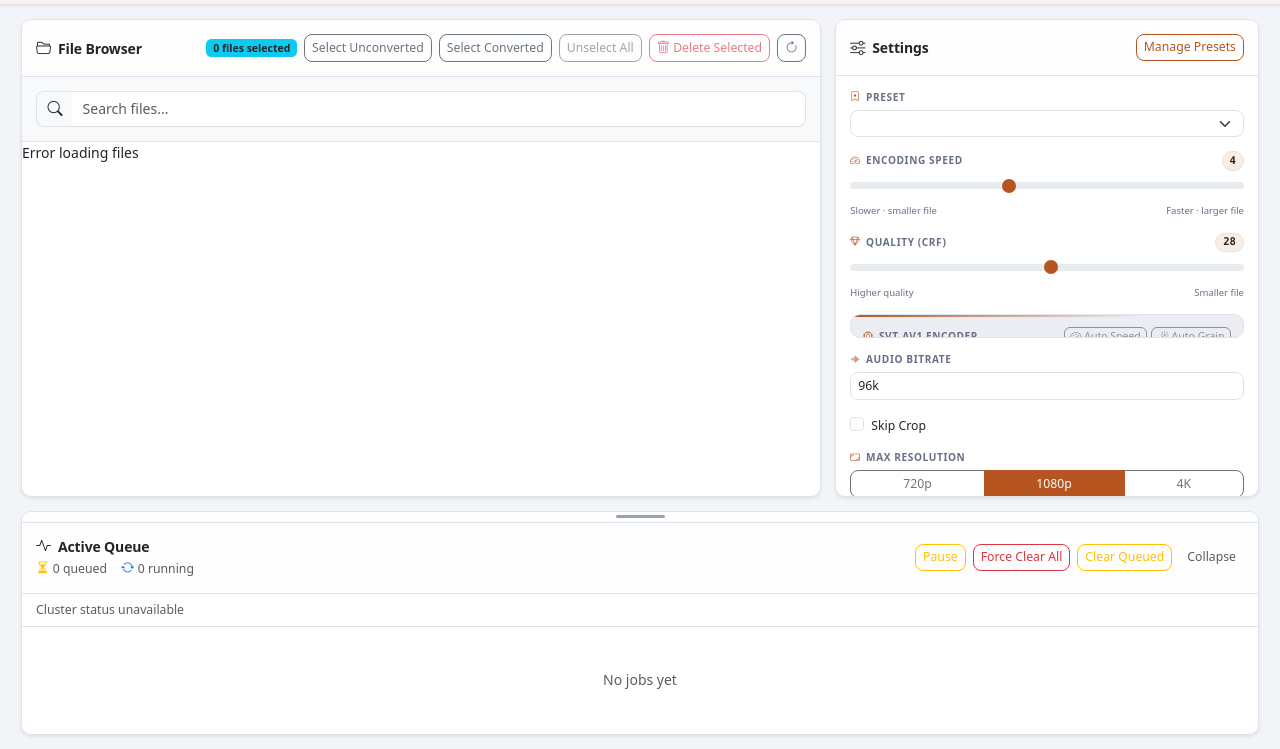
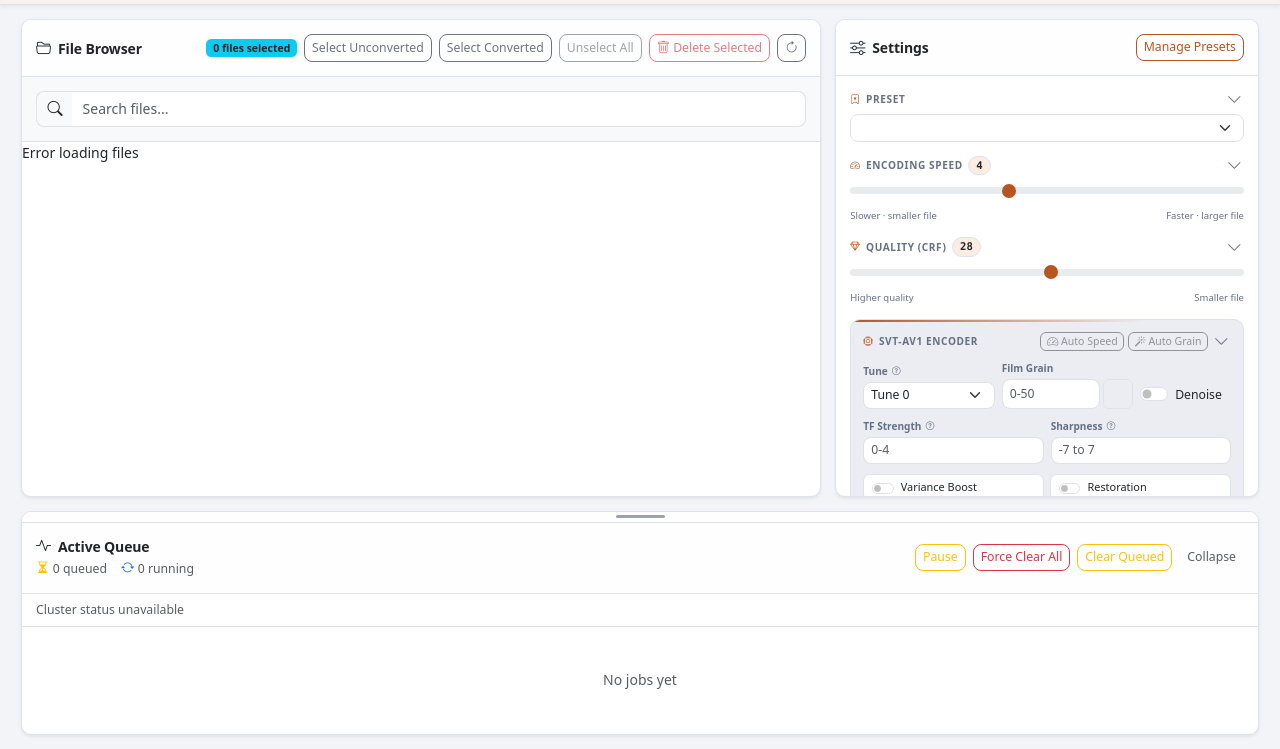
Before and after one commit to fabianwimberger/archive-video-av1, a plain HTML site: page frontend/index.html in a window 1280 px wide. Shown: the part 51-800 px from the top of the page. Drawn offline with nearby package versions, Linux system fonts and the light colour scheme; no server answers.

Commit message:
feat: collapsible settings sections, fix SVT panel clipping
- svt-panel used overflow:hidden, which zeroes a flex item's automatic
  min-height; under a short viewport it was the only settings block
  allowed to shrink below its content, silently clipping TF Strength,
  Sharpness, the toggle grid, extra params, and the resolved-params
  line with no scrollbar. Fixed with flex-shrink:0 on .settings-section.
- every settings block (Preset, Encoding Speed, Quality, SVT-AV1
  Encoder, Audio Bitrate, Skip Crop, Max Resolution) now has a chevron
  toggle; state persists per-section in localStorage, all expanded by
  default.

```diff
--- a/frontend/css/styles.css
+++ b/frontend/css/styles.css
@@ -446,6 +446,61 @@ body {
     margin-top: 0.2rem;
 }
 
+/* ---- Collapsible settings sections ---- */
+
+.settings-section {
+    flex-shrink: 0;
+}
+
+.settings-section__header {
+    display: flex;
+    align-items: center;
+    justify-content: space-between;
+    gap: 0.5rem;
+}
+
+.settings-section__header .settings-eyebrow {
+    margin-bottom: 0;
+}
+
+.settings-section__toggle {
+    flex-shrink: 0;
+    display: inline-flex;
+    align-items: center;
+    justify-content: center;
+    width: 1.4rem;
+    height: 1.4rem;
+    padding: 0;
+    border: 0;
+    background: transparent;
+    color: var(--app-muted);
+    border-radius: 6px;
+    cursor: pointer;
+}
+
+.settings-section__toggle:hover,
+.settings-section__toggle:focus-visible {
+    background: var(--app-accent-soft);
+    color: var(--app-accent);
+}
+
+.settings-section__toggle .bi {
+    display: block;
+    transition: transform 0.15s ease;
+}
+
+.settings-section.is-collapsed .settings-section__toggle .bi {
+    transform: rotate(-90deg);
+}
+
+.settings-section__body {
+    margin-top: 0.35rem;
+}
+
+.settings-section.is-collapsed .settings-section__body {
+    display: none;
+}
+
 /* ---- SVT-AV1 encoder panel (signature block) ---- */
 
 .svt-panel {
@@ -476,6 +531,10 @@ body {
 
 .svt-panel__header .settings-eyebrow {
     margin-bottom: 0;
+}
+
+.svt-panel > .settings-section__body {
+    margin-top: 0;
 }
 
 .btn-auto {
--- a/frontend/index.html
+++ b/frontend/index.html
@@ -77,39 +77,56 @@
                 <button id="btn-manage-presets" class="btn btn-outline-primary btn-sm">Manage Presets</button>
             </div>
             <div class="card-body p-3 d-flex flex-column gap-3" id="settings-panel">
-                <div>
+                <div class="settings-section" data-section="preset">
+                    <div class="settings-section__header">
                         <label for="preset-select" class="settings-eyebrow"><i class="bi bi-bookmark-star"></i>Preset</label>
+                        <button type="button" class="settings-section__toggle" aria-expanded="true" aria-controls="section-body-preset" aria-label="Toggle Preset section"><i class="bi bi-chevron-down"></i></button>
+                    </div>
+                    <div class="settings-section__body" id="section-body-preset">
                         <select id="preset-select" class="form-select form-select-sm">
                             <option value="" disabled>Loading presets...</option>
                         </select>
                         <div id="preset-modified-badge" class="small text-warning mt-1 d-none"><i class="bi bi-pencil-square me-1"></i>Modified from preset</div>
                     </div>
+                </div>
 
-                <div>
+                <div class="settings-section" data-section="speed">
+                    <div class="settings-section__header">
                         <label for="preset-slider" class="settings-eyebrow"><i class="bi bi-speedometer2"></i>Encoding Speed<span id="preset-value" class="settings-value">4</span></label>
+                        <button type="button" class="settings-section__toggle" aria-expanded="true" aria-controls="section-body-speed" aria-label="Toggle Encoding Speed section"><i class="bi bi-chevron-down"></i></button>
+                    </div>
+                    <div class="settings-section__body" id="section-body-speed">
                         <input type="range" id="preset-slider" class="form-range" min="0" max="10" value="4">
                         <div class="range-scale"><span>Slower · smaller file</span><span>Faster · larger file</span></div>
                     </div>
+                </div>
 
-                <div>
+                <div class="settings-section" data-section="crf">
+                    <div class="settings-section__header">
                         <label for="crf-slider" class="settings-eyebrow"><i class="bi bi-gem"></i>Quality (CRF)<span id="crf-value" class="settings-value">28</span></label>
+                        <button type="button" class="settings-section__toggle" aria-expanded="true" aria-controls="section-body-crf" aria-label="Toggle Quality section"><i class="bi bi-chevron-down"></i></button>
+                    </div>
+                    <div class="settings-section__body" id="section-body-crf">
                         <input type="range" id="crf-slider" class="form-range" min="0" max="51" value="26">
                         <div class="range-scale"><span>Higher quality</span><span>Smaller file</span></div>
                     </div>
+                </div>
 
-                <div class="svt-panel">
-                    <div class="svt-panel__header">
+                <div class="settings-section svt-panel" data-section="svt">
+                    <div class="settings-section__header svt-panel__header">
                         <span class="settings-eyebrow"><i class="bi bi-cpu"></i>SVT-AV1 Encoder</span>
-                        <div class="d-flex gap-1 flex-wrap">
+                        <div class="d-flex align-items-center gap-1 flex-wrap">
                             <button id="btn-auto-preset" class="btn btn-auto btn-xs" type="button" title="Auto-suggest encoding speed (0-10) for the selected file" disabled>
                                 <i class="bi bi-speedometer2"></i> Auto Speed
                             </button>
                             <button id="btn-auto-estimate" class="btn btn-auto btn-xs" type="button" title="Auto-estimate film-grain / denoise SVT-AV1 params for the selected file" disabled>
                                 <i class="bi bi-magic"></i> Auto Grain
                             </button>
+                            <button type="button" class="settings-section__toggle" aria-expanded="true" aria-controls="section-body-svt" aria-label="Toggle SVT-AV1 Encoder section"><i class="bi bi-chevron-down"></i></button>
                         </div>
                     </div>
 
+                    <div class="settings-section__body" id="section-body-svt">
                         <div class="svt-row">
                             <div class="svt-field">
                                 <label for="svt-tune" class="svt-field-label" data-bs-toggle="tooltip" data-bs-title="Rate-distortion tuning target. The exact mapping of 0/1/2 to visual quality, PSNR or SSIM depends on the encoder build.">Tune <i class="bi bi-question-circle"></i></label>
@@ -174,19 +191,37 @@
                             <code id="svt-resolved-params">Using encoder defaults</code>
                         </div>
                     </div>
+                </div>
 
-                <div>
+                <div class="settings-section" data-section="audio">
+                    <div class="settings-section__header">
                         <label for="audio-bitrate" class="settings-eyebrow"><i class="bi bi-soundwave"></i>Audio Bitrate</label>
+                        <button type="button" class="settings-section__toggle" aria-expanded="true" aria-controls="section-body-audio" aria-label="Toggle Audio Bitrate section"><i class="bi bi-chevron-down"></i></button>
+                    </div>
+                    <div class="settings-section__body" id="section-body-audio">
                         <input type="text" id="audio-bitrate" class="form-control form-control-sm" value="96k">
                     </div>
+                </div>
 
+                <div class="settings-section" data-section="crop">
+                    <div class="settings-section__header">
+                        <span class="settings-eyebrow"><i class="bi bi-crop"></i>Skip Crop</span>
+                        <button type="button" class="settings-section__toggle" aria-expanded="true" aria-controls="section-body-crop" aria-label="Toggle Skip Crop section"><i class="bi bi-chevron-down"></i></button>
+                    </div>
+                    <div class="settings-section__body" id="section-body-crop">
                         <div class="form-check">
                             <input type="checkbox" id="skip-crop" class="form-check-input">
                             <label for="skip-crop" class="form-check-label small">Skip Crop</label>
                         </div>
+                    </div>
+                </div>
 
-                <div>
+                <div class="settings-section" data-section="resolution">
+                    <div class="settings-section__header">
                         <label class="settings-eyebrow"><i class="bi bi-aspect-ratio"></i>Max Resolution</label>
+                        <button type="button" class="settings-section__toggle" aria-expanded="true" aria-controls="section-body-resolution" aria-label="Toggle Max Resolution section"><i class="bi bi-chevron-down"></i></button>
+                    </div>
+                    <div class="settings-section__body" id="section-body-resolution">
                         <div class="btn-group w-100" role="group">
                             <input type="radio" class="btn-check" name="resolution" id="res-720" value="720">
                             <label class="btn btn-outline-secondary btn-sm" for="res-720">720p</label>
@@ -194,6 +229,7 @@
                             <label class="btn btn-outline-secondary btn-sm" for="res-1080">1080p</label>
                             <input type="radio" class="btn-check" name="resolution" id="res-4k" value="2160">
                             <label class="btn btn-outline-secondary btn-sm" for="res-4k">4K</label>
+                        </div>
                     </div>
                 </div>
 
--- a/frontend/js/settings-panel.js
+++ b/frontend/js/settings-panel.js
@@ -11,7 +11,38 @@ class SettingsPanel {
         await this.loadPresets();
         this.populatePresetSelect();
         this.setupEventListeners();
+        this.setupCollapsibleSections();
         this.refreshSvtSummary();
+    }
+
+    setupCollapsibleSections() {
+        const storageKey = 'settingsSectionsCollapsed';
+        let collapsed = {};
+        try {
+            collapsed = JSON.parse(localStorage.getItem(storageKey)) || {};
+        } catch (error) {
+            collapsed = {};
+        }
+
+        document.querySelectorAll('.settings-section[data-section]').forEach(section => {
+            const key = section.dataset.section;
+            const toggle = section.querySelector('.settings-section__toggle');
+            if (!toggle) return;
+
+            const applyState = (isCollapsed) => {
+                section.classList.toggle('is-collapsed', isCollapsed);
+                toggle.setAttribute('aria-expanded', String(!isCollapsed));
+            };
+
+            applyState(Boolean(collapsed[key]));
+
+            toggle.addEventListener('click', () => {
+                const isCollapsed = !section.classList.contains('is-collapsed');
+                applyState(isCollapsed);
+                collapsed[key] = isCollapsed;
+                localStorage.setItem(storageKey, JSON.stringify(collapsed));
+            });
+        });
     }
 
     async loadPresets() {
```
Lines whose indentation alone changed are shown as unchanged.
